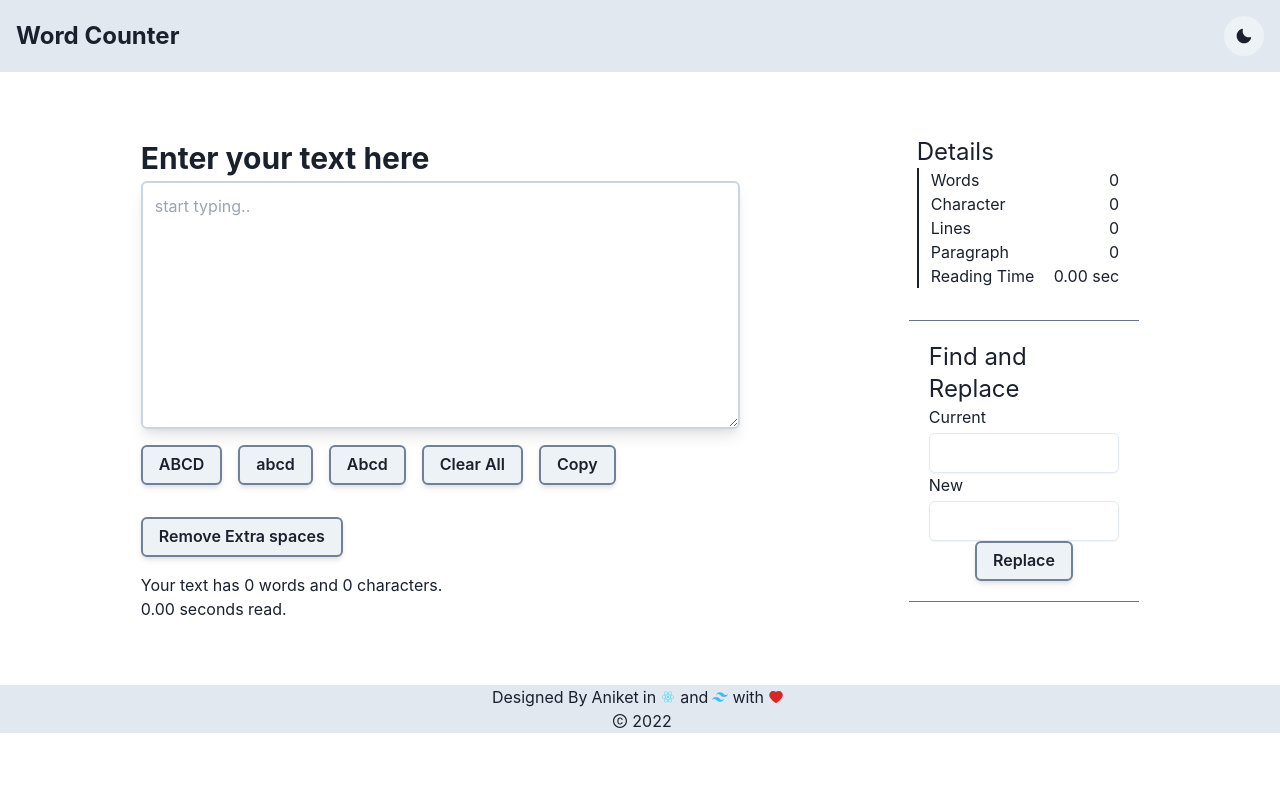
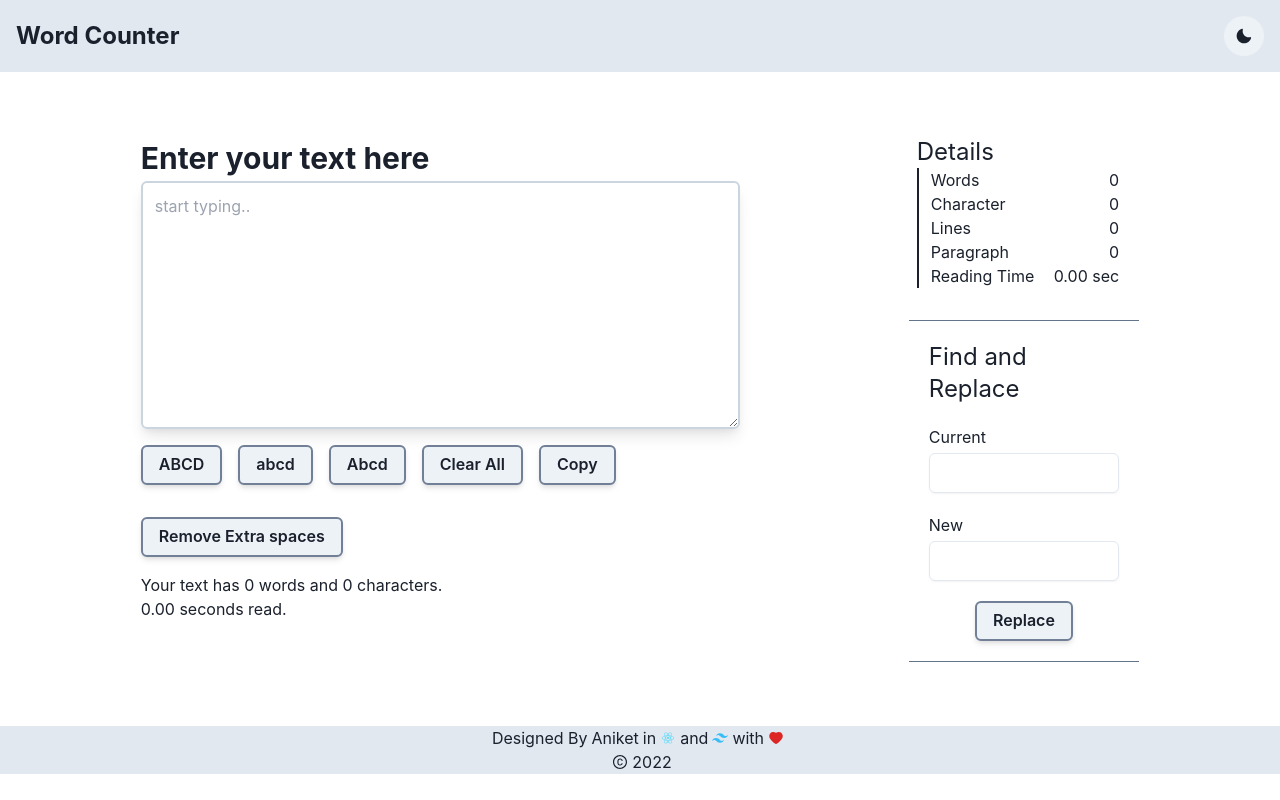
Before and after one commit to aniket-tote/word-counter-using-react, a React (Create React App) app: page / in a window 1280 px wide. Built offline with nearby package versions, Linux system fonts and the light colour scheme.

Commit message:
minor changes

```diff
--- a/src/components/Textform.js
+++ b/src/components/Textform.js
@@ -44,7 +44,7 @@ export default function Textform() {
     setcopytext("Copied");
     setInterval(() => {
       setcopytext("Copy");
-    }, 1000);
+    }, 3000);
   };
 
   const removeextraspace = () => {
@@ -169,7 +169,7 @@ export default function Textform() {
           </Box>
         </Flex>
         <div className="w-full h-[1px] bg-slate-500"></div>
-        <Flex width={"100%"} flexDirection={"column"} padding={["2.5rem","2.5rem","1.25rem"]} experimental_spaceY={"0.75rem"} className="replacecontainer">
+        <Flex width={"100%"} flexDirection={"column"} padding={["2.5rem","2.5rem","1.25rem"]} className="replacecontainer space-y-5 ">
           <Text className="text-2xl">Find and Replace</Text>
           <Flex width={"100%"} flexDirection={"column"} className="replace w-full flex flex-col space-y-1">
             <Text>Current</Text>
```
